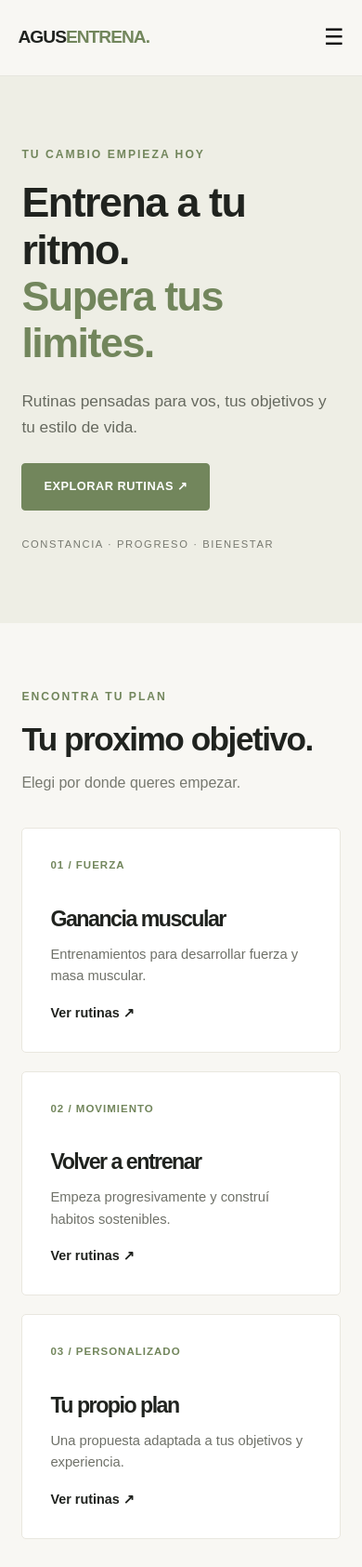
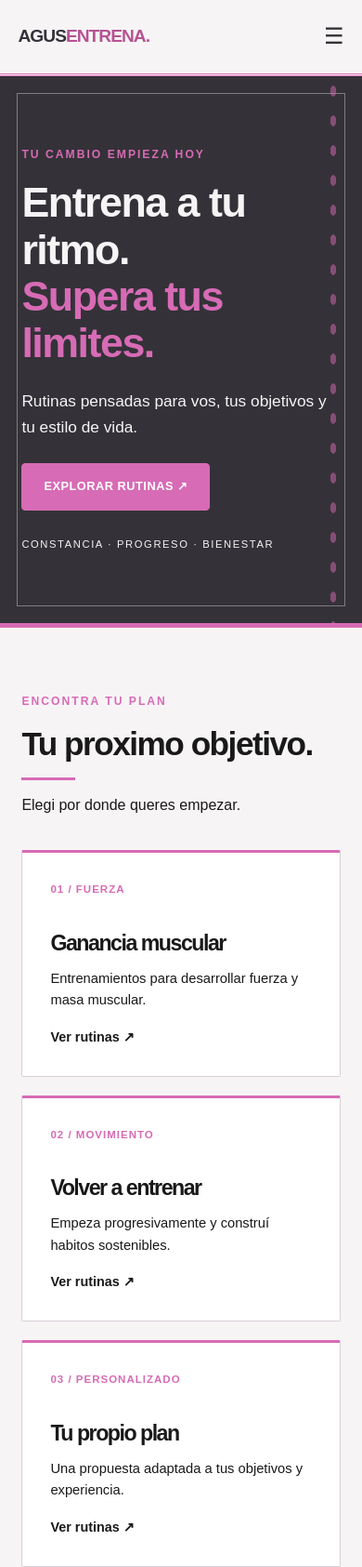
Before and after one commit to efectoaz/agus-entrena, a plain HTML site: page index.html in a window 390 px wide. Shown: the top 1685 px of the page at 93% size. Drawn offline with Linux system fonts and the light colour scheme.

Commit message:
Actualizo

```diff
--- a/css/base/reset.css
+++ b/css/base/reset.css
@@ -7,8 +7,8 @@
 html { scroll-behavior: smooth; }
 
 body {
-  background: #f8f7f3;
-  color: #20231f;
+  background: #FFFFFF;
+  color: #191919;
   font-family: Arial, Helvetica, sans-serif;
   line-height: 1.6;
 }
--- a/css/components/buttons.css
+++ b/css/components/buttons.css
@@ -3,15 +3,16 @@
   justify-content: center;
   align-items: center;
   padding: 14px 23px;
-  background: #72865c;
+  background: #D76BB5;
   color: white;
-  border: 1px solid #72865c;
+  border: 1px solid #D76BB5;
   border-radius: 4px;
   font-size: .8rem;
   font-weight: 700;
   letter-spacing: .5px;
   transition: background .2s, transform .2s;
-}
 
-.button:hover { background: #586b45; transform: translateY(-2px); }
+  border-color: #D76BB5;}
+
+.button:hover { background: #B65391; transform: translateY(-2px); }
 .button-small { padding: 10px 15px; }
--- a/css/components/cards.css
+++ b/css/components/cards.css
@@ -8,27 +8,30 @@
 .card {
   min-height: 245px;
   padding: 30px;
-  background: #fff;
-  border: 1px solid #e9e7df;
+  background: #FFFFFF;
+  border: 1px solid #191919;
   border-radius: 5px;
   display: flex;
   flex-direction: column;
   align-items: flex-start;
-}
+
+  border-color: #D8D0D7;}
 
 .card-number {
   margin-bottom: 35px;
-  color: #72865c;
+  color: #D76BB5;
   font-size: .72rem;
   font-weight: 700;
   letter-spacing: 1px;
 }
 
 .card h3 { margin-bottom: 14px; font-size: 1.45rem; }
-.card p { color: #6f7169; font-size: .92rem; }
+.card p { color: #191919; font-size: .92rem; }
 .card a { margin-top: auto; font-weight: 700; font-size: .9rem; }
 
 @media (max-width: 800px) {
   .cards { grid-template-columns: 1fr; }
-  .card { min-height: 210px; }
+  .card { min-height: 210px;
+  background: #FFFFFF;
+  border-color: #D8D0D7;}
 }
--- a/css/layout/footer.css
+++ b/css/layout/footer.css
@@ -1,14 +1,18 @@
 .footer {
   padding: 28px 7%;
-  border-top: 1px solid #e7e5de;
+  border-top: 1px solid #191919;
   display: flex;
   justify-content: space-between;
   align-items: center;
   gap: 16px;
-}
 
-.footer p { color: #777970; font-size: .85rem; margin: 0; }
+  background: #343238;
+  color: #F7F4F6;}
+
+.footer p { color: #F7F4F6; font-size: .85rem; margin: 0; }
 
 @media (max-width: 500px) {
-  .footer { flex-direction: column; text-align: center; }
+  .footer { flex-direction: column; text-align: center;
+  background: #343238;
+  color: #F7F4F6;}
 }
--- a/css/layout/header.css
+++ b/css/layout/header.css
@@ -5,8 +5,9 @@
   align-items: center;
   justify-content: space-between;
   gap: 24px;
-  border-bottom: 1px solid #e7e5de;
-}
+  border-bottom: 1px solid #D76BB5;
+
+  background: #343238;}
 
 .logo {
   font-size: 1.2rem;
@@ -15,16 +16,17 @@
   white-space: nowrap;
 }
 
-.logo span { color: #72865c; }
+.logo span { color: #D76BB5; }
 
 .nav {
   display: flex;
   align-items: center;
   gap: 28px;
   font-size: .9rem;
-}
 
-.nav a:not(.button):hover, .text-link:hover { color: #72865c; }
+  color: #F7F4F6;}
+
+.nav a:not(.button):hover, .text-link:hover { color: #D76BB5; }
 
 .menu-toggle {
   display: none;
@@ -32,11 +34,15 @@
   background: transparent;
   font-size: 1.5rem;
   cursor: pointer;
-}
+
+  color: #F7F4F6;}
 
 @media (max-width: 650px) {
-  .header { position: relative; padding: 18px 5%; }
-  .menu-toggle { display: block; }
+  .header { position: relative; padding: 18px 5%;
+  background: #343238;
+  border-bottom: 1px solid #D76BB5;}
+  .menu-toggle { display: block;
+  color: #F7F4F6;}
   .nav {
     display: none;
     position: absolute;
@@ -45,11 +51,59 @@
     right: 0;
     z-index: 10;
     padding: 24px 5%;
-    background: #f8f7f3;
-    border-bottom: 1px solid #e7e5de;
+    background: #343238;
+    border-bottom: 1px solid #191919;
     flex-direction: column;
     align-items: stretch;
     gap: 18px;
-  }
+
+  color: #F7F4F6;}
   .nav.is-open { display: flex; }
 }
+
+/* HEADER-CARTELERA-CLASICA */
+.header {
+  background: #F7F4F6;
+  color: #343238;
+  border-bottom: 3px double #D76BB5;
+}
+
+.logo {
+  color: #343238;
+}
+
+.logo span {
+  color: #B65391;
+}
+
+.nav a:not(.button) {
+  color: #343238;
+}
+
+.nav a:not(.button):hover,
+.text-link:hover {
+  color: #B65391;
+}
+
+.header .button {
+  background: #D76BB5;
+  color: #FFFFFF;
+  border-color: #D76BB5;
+}
+
+.header .button:hover {
+  background: #B65391;
+  border-color: #B65391;
+}
+
+@media (max-width: 650px) {
+  .nav {
+    background: #F7F4F6;
+    border-bottom: 3px double #D76BB5;
+  }
+
+  .menu-toggle {
+    color: #343238;
+  }
+}
+/* FIN HEADER-CARTELERA-CLASICA */
--- a/css/pages/home.css
+++ b/css/pages/home.css
@@ -5,44 +5,119 @@
   flex-direction: column;
   align-items: flex-start;
   justify-content: center;
-  background: #eeeee5;
-}
+  background: #343238;
+
+  color: #F7F4F6;}
 
 .eyebrow {
-  color: #72865c;
+  color: #D76BB5;
   font-size: .76rem;
   font-weight: 800;
   letter-spacing: 2px;
 }
 
 .hero h1 { max-width: 850px; font-size: clamp(2.8rem, 7vw, 5.8rem); }
-.hero h1 span { color: #72865c; }
-.hero-text { max-width: 480px; margin: 25px 0; color: #676a60; font-size: 1.08rem; }
-.hero-note { margin: 28px 0 0; font-size: .7rem; letter-spacing: 1.6px; color: #777970; }
+.hero h1 span { color: #D76BB5; }
+.hero-text { max-width: 480px; margin: 25px 0; color: #F7F4F6; font-size: 1.08rem; }
+.hero-note { margin: 28px 0 0; font-size: .7rem; letter-spacing: 1.6px; color: #F7F4F6; }
 
-.section { padding: 100px 8%; }
+.section { padding: 100px 8%;
+  background: #F7F4F6;}
 .section h2, .about-preview h2, .contact h2 { font-size: clamp(2.2rem, 4vw, 3.6rem); }
-.section-description { color: #777970; margin-top: 14px; }
+.section-description { color: #191919; margin-top: 14px; }
 
 .about-preview {
   padding: 80px 8%;
-  background: #e5e8dc;
+  background: #EDE9EC;
   display: grid;
   grid-template-columns: 1fr 1fr;
   align-items: center;
   gap: 50px;
 }
 
-.about-preview p { color: #62665b; }
+.about-preview p { color: #191919; }
 .text-link { display: inline-block; margin-top: 8px; font-weight: 700; }
 
-.contact { padding: 90px 8%; text-align: center; }
-.contact p { color: #777970; }
-.contact .button { margin-top: 12px; }
+.contact { padding: 90px 8%; text-align: center;
+  background: #F7F4F6;}
+.contact p { color: #191919; }
+.contact .button { margin-top: 12px;
+  background: #D76BB5;
+  border-color: #D76BB5;}
 
 @media (max-width: 650px) {
-  .hero { min-height: 490px; padding: 75px 6%; }
-  .section { padding: 70px 6%; }
-  .about-preview { grid-template-columns: 1fr; padding: 65px 6%; gap: 20px; }
-  .contact { padding: 70px 6%; }
+  .hero { min-height: 490px; padding: 75px 6%;
+  background: #343238;
+  color: #F7F4F6;}
+  .section { padding: 70px 6%;
+  background: #F7F4F6;}
+  .about-preview { grid-template-columns: 1fr; padding: 65px 6%; gap: 20px;
+  background: #EDE9EC;}
+  .contact { padding: 70px 6%;
+  background: #F7F4F6;}
 }
+
+/* AGUS-CINE-CLASICO */
+.hero {
+  position: relative;
+  isolation: isolate;
+  overflow: hidden;
+  border-bottom: 5px solid #D76BB5;
+}
+
+.hero::before {
+  content: "";
+  position: absolute;
+  inset: 18px;
+  border: 1px solid rgba(247, 244, 246, 0.38);
+  pointer-events: none;
+  z-index: 0;
+}
+
+.hero::after {
+  content: "";
+  position: absolute;
+  top: 0;
+  right: 22px;
+  bottom: 0;
+  width: 18px;
+  opacity: 0.5;
+  pointer-events: none;
+  background:
+    radial-gradient(ellipse at center, #D76BB5 0 3px, transparent 3.5px)
+    center top / 18px 32px repeat-y;
+  z-index: 0;
+}
+
+.hero > * {
+  position: relative;
+  z-index: 1;
+}
+
+.section h2,
+.about-preview h2,
+.contact h2 {
+  position: relative;
+}
+
+.section h2::after,
+.about-preview h2::after,
+.contact h2::after {
+  content: "";
+  display: block;
+  width: 58px;
+  height: 3px;
+  margin-top: 16px;
+  background: #D76BB5;
+}
+
+.card {
+  position: relative;
+  border-top: 3px solid #D76BB5;
+  border-radius: 2px;
+}
+
+.footer {
+  border-top: 3px solid #D76BB5;
+}
+/* FIN AGUS-CINE-CLASICO */
```
